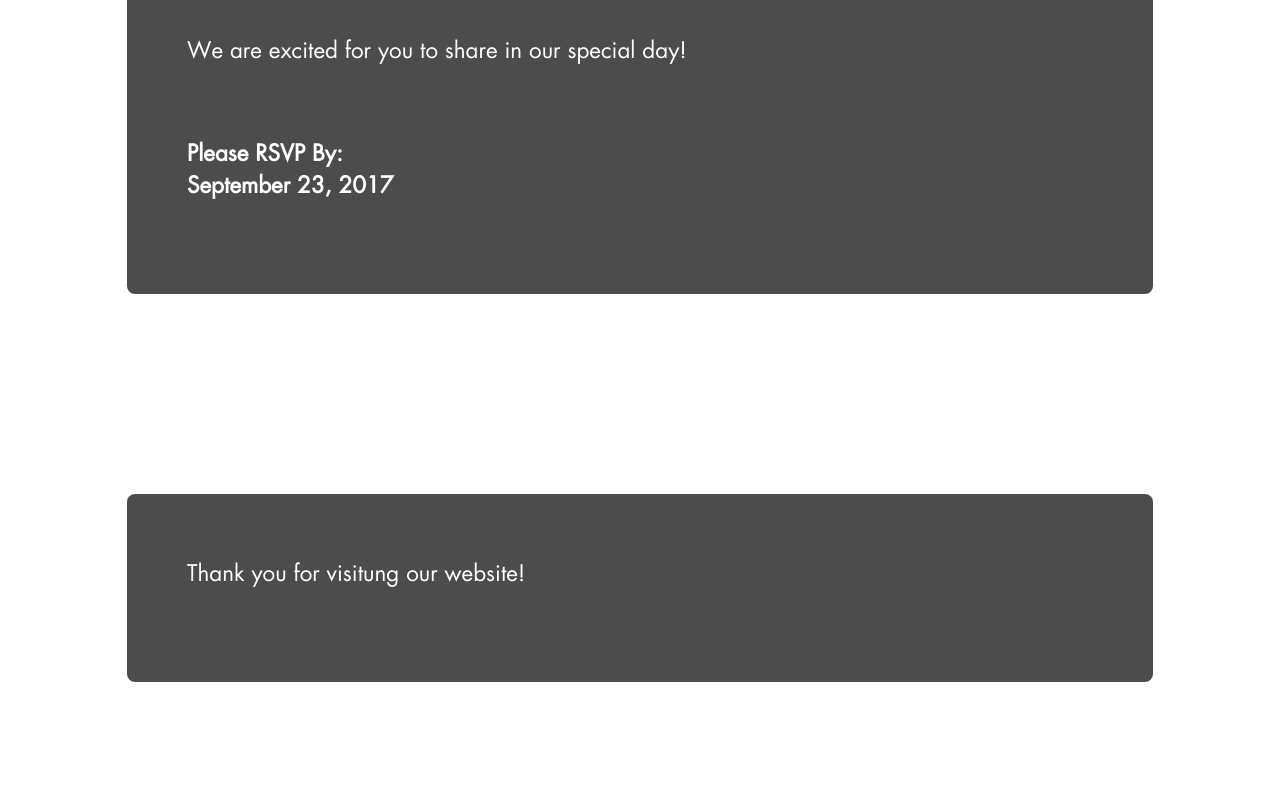
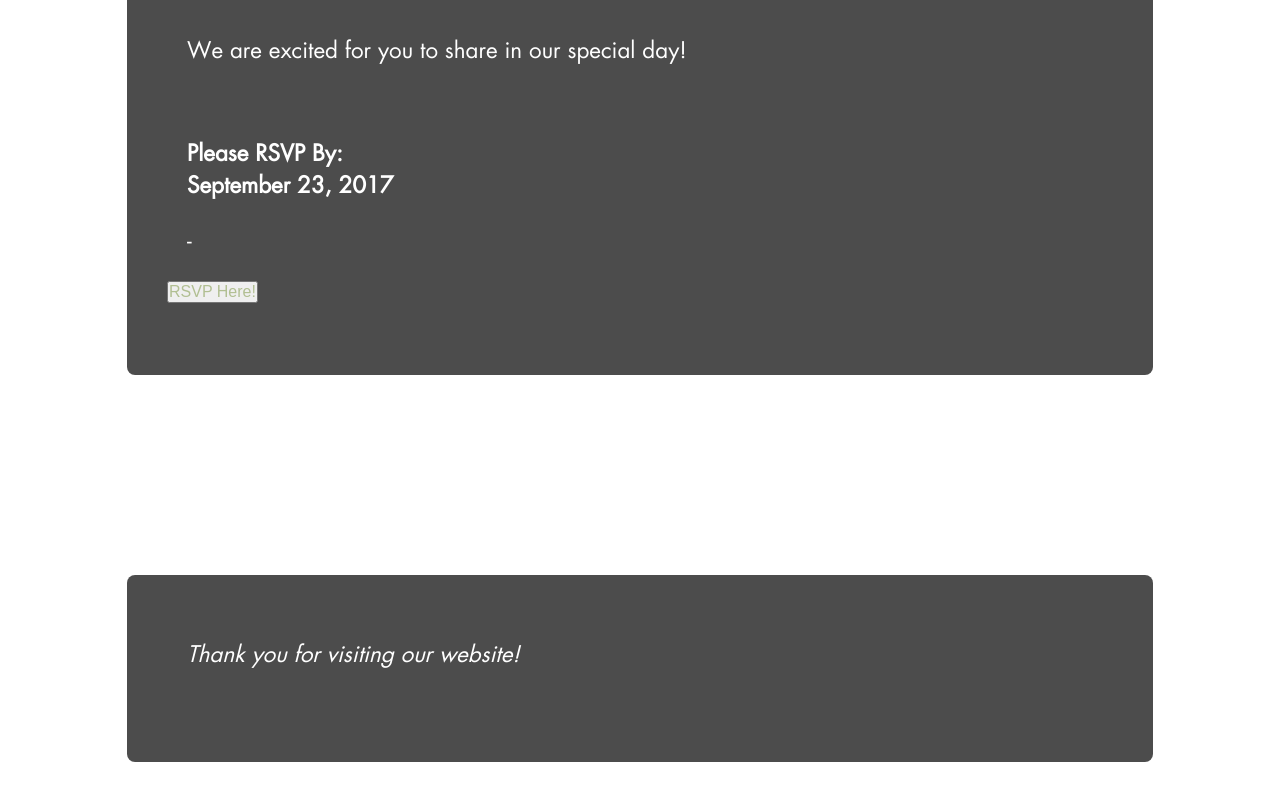
Before and after one commit to sspiering/S-R2017, a plain HTML site: page index.html in a window 1280 px wide. Shown: the part 5634-6434 px from the top of the page. Drawn offline with Linux system fonts and the light colour scheme.

Commit message:
RSVP Button

```diff
--- a/index.html
+++ b/index.html
@@ -262,6 +262,8 @@
                             Please RSVP By: <br />
                             September 23, 2017 <br />
                             </strong></p>
+                            <p>-</p>
+                            <button type="button"><a href="https://goo.gl/forms/eN001Jf2bRzqiwVs1" target="_blank">RSVP Here!</a></button>
 
                         </div><!--end column-->
 
@@ -271,7 +273,7 @@
 
                         <div class="column full">
 
-                            <p>Thank you for visitung our website!</p>
+                            <p><i>Thank you for visiting our website!</i></p>
 
                         </div><!--end column-->
 
```
